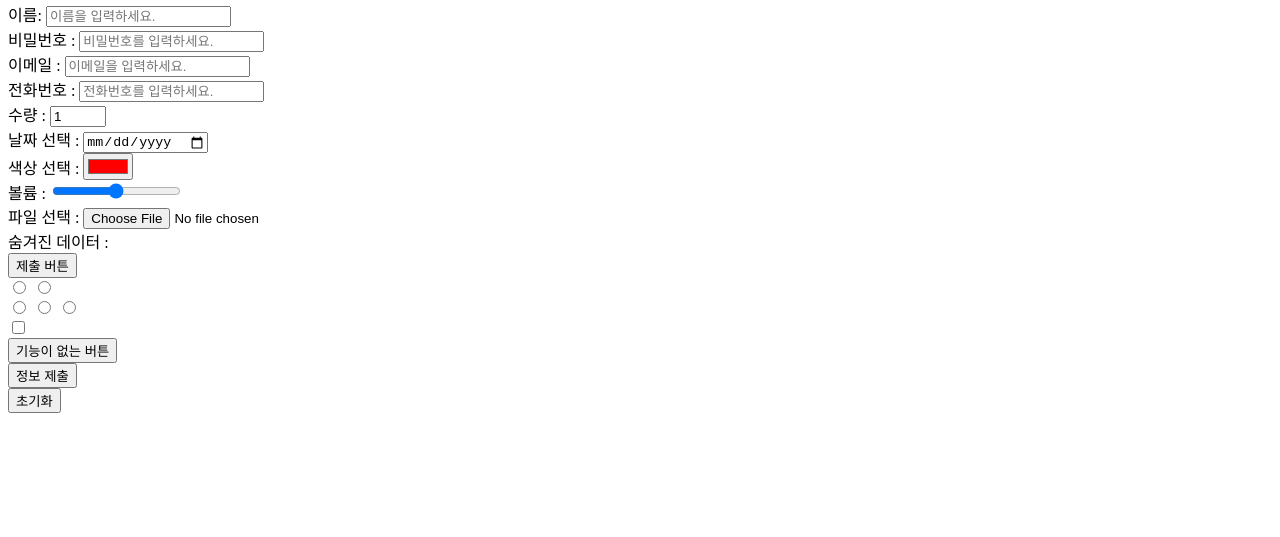
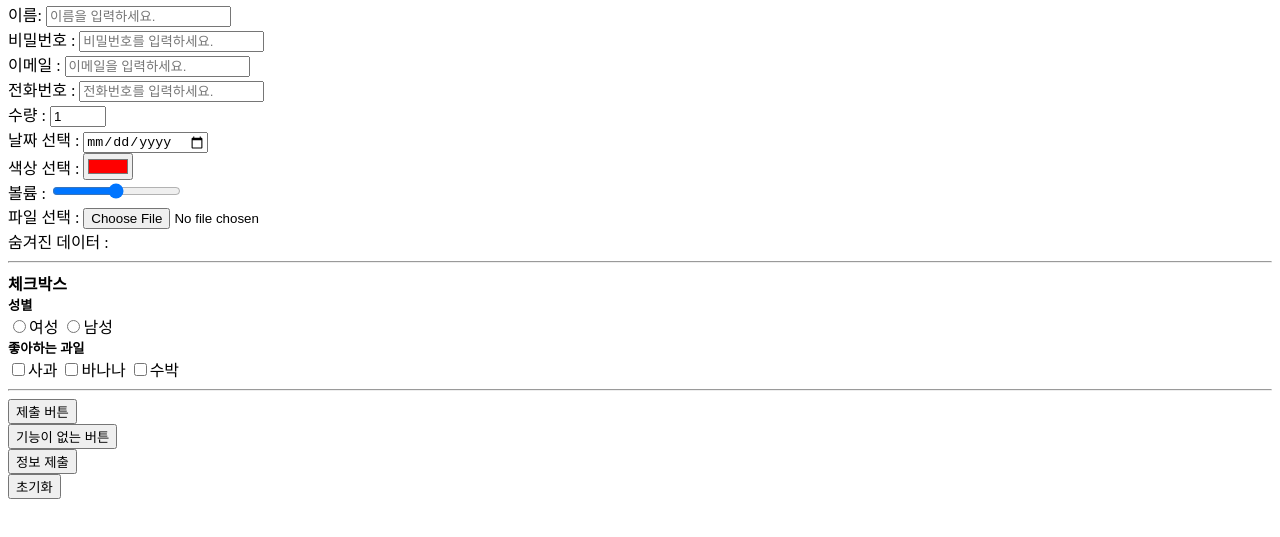
Before and after one commit to earlyerin/koreaid_web_html_css_js, a plain HTML site: page html_study/09_input_basic.html in a window 1280 px wide. Shown: the part 87-624 px from the top of the page. Drawn offline with Linux system fonts and the light colour scheme.

Commit message:
Feat: box, clone coding

```diff
--- a/html_study/09_input_basic.html
+++ b/html_study/09_input_basic.html
@@ -4,6 +4,12 @@
     <meta charset="UTF-8" />
     <meta name="viewport" content="width=device-width, initial-scale=1.0" />
     <title>HTML input 태그 기본 타입</title>
+    <style>
+      h4,
+      h5 {
+        margin: 0;
+      }
+    </style>
   </head>
   <body>
     <h1>HTML input 태그 기본 타입</h1>
@@ -99,17 +105,26 @@
         <label for="hidden_data">숨겨진 데이터 : </label>
         <input type="hidden" id="hidden_data" name="data_id" value="12345" />
       </div>
+      <hr />
+
+      <h4>체크박스</h4>
+      <div>
+        <h5>성별</h5>
+        <!-- radio : 단일 선택 체크박스 -->
+        <input type="radio" name="gender" value="female" />여성
+        <input type="radio" name="gender" value="male" />남성
+      </div>
+      <div>
+        <h5>좋아하는 과일</h5>
+        <!-- checkbox : 다중 선택 체크박스 -->
+        <input type="checkbox" name="fruit" />사과
+        <input type="checkbox" name="fruit" />바나나
+        <input type="checkbox" name="fruit" />수박
+      </div>
+
+      <hr />
 
       <input type="submit" value="제출 버튼" /> <br />
-      <div>
-        <input type="radio" name="gender" />
-        <input type="radio" name="gender" /> <br />
-        <input type="radio" name="fruit" />
-        <input type="radio" name="fruit" />
-        <input type="radio" name="fruit" />
-      </div>
-
-      <input type="checkbox" /> <br />
 
       <button type="button">기능이 없는 버튼</button> <br />
       <!-- JavaScipt로 기능 부여 -->
```
